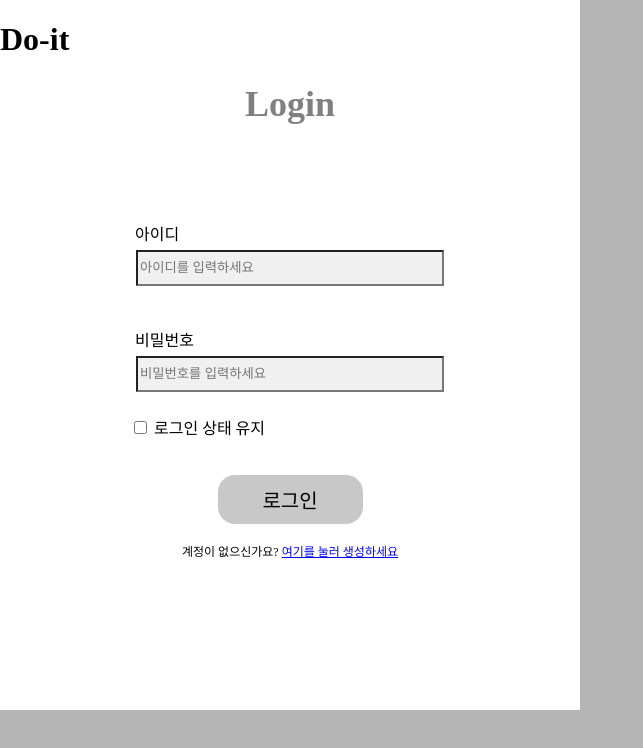
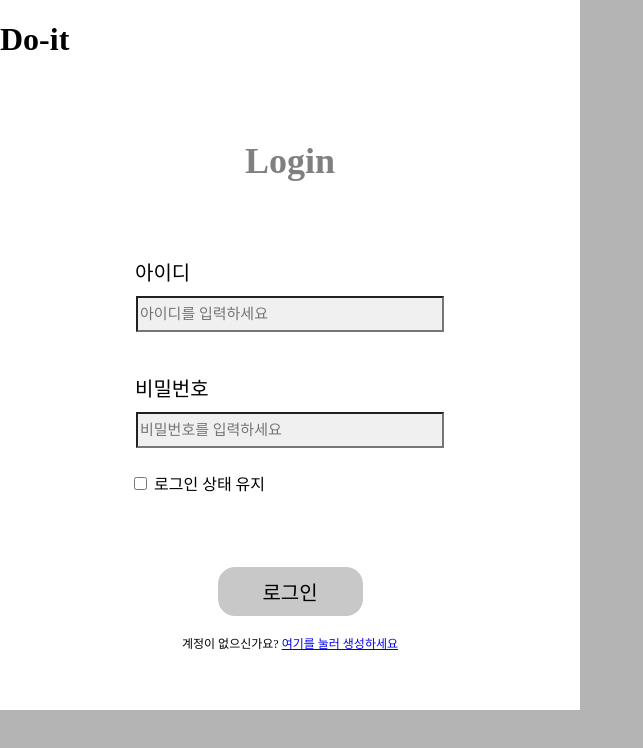
Before and after one commit to Ajou-U-Can-DoIt/DoIt_FE, a React (Create React App) app in the folder doit/: page /login in a window 1280 px wide. Shown: the top 748 px of the page, without its empty margins (0-643 px from the left). Built offline with nearby package versions, Linux system fonts and the light colour scheme; a web font is replaced by a local one.

Commit message:
로그인 수정

```diff
--- a/doit/src/component/login.css
+++ b/doit/src/component/login.css
@@ -43,6 +43,7 @@ body {
 
 .login-form-input {
     margin-bottom:23px;
+    font-size: 15px;
     height: 30px;
     width: 300px;
     font-family: 'seoulHangangB';
@@ -57,9 +58,10 @@ body {
 .login-form-label {
     display: block;
     text-align: left;
+    font-size: 20px;
     font-family: 'seoulHangangB';
     margin-left: 135px;
-    margin-bottom: 5px;
+    margin-bottom: 10px;
 }
 
 .auto-login {
--- a/doit/src/component/login.js
+++ b/doit/src/component/login.js
@@ -10,10 +10,12 @@ const Login = ( { history } ) => {
                 <form className="form">
                     <div className="logo">
                         <h1>Do-it</h1>
+                        <br></br>
+                        <br></br>
+
                     </div>
                     <div className="title">
                         <h1>Login</h1>
-                        <br></br>
                         <br></br>
                     </div>
                     <div className="login-form-inputs">
@@ -49,6 +51,8 @@ const Login = ( { history } ) => {
                     </div>
                     <br></br>
                     <br></br>
+                    <br></br>
+                    <br></br>
 
                     <Link to="./main">
                         <button className="login-btn">
```
